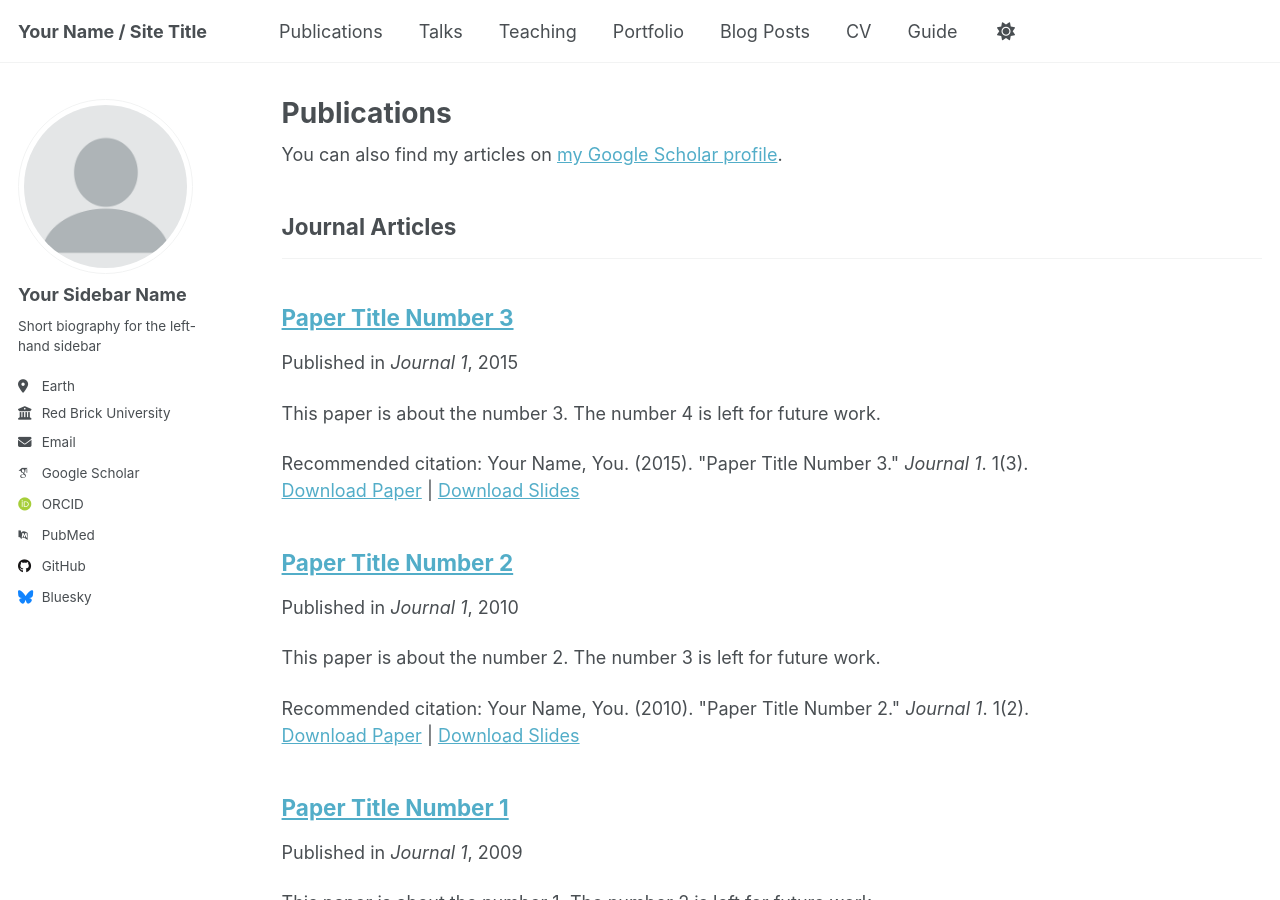
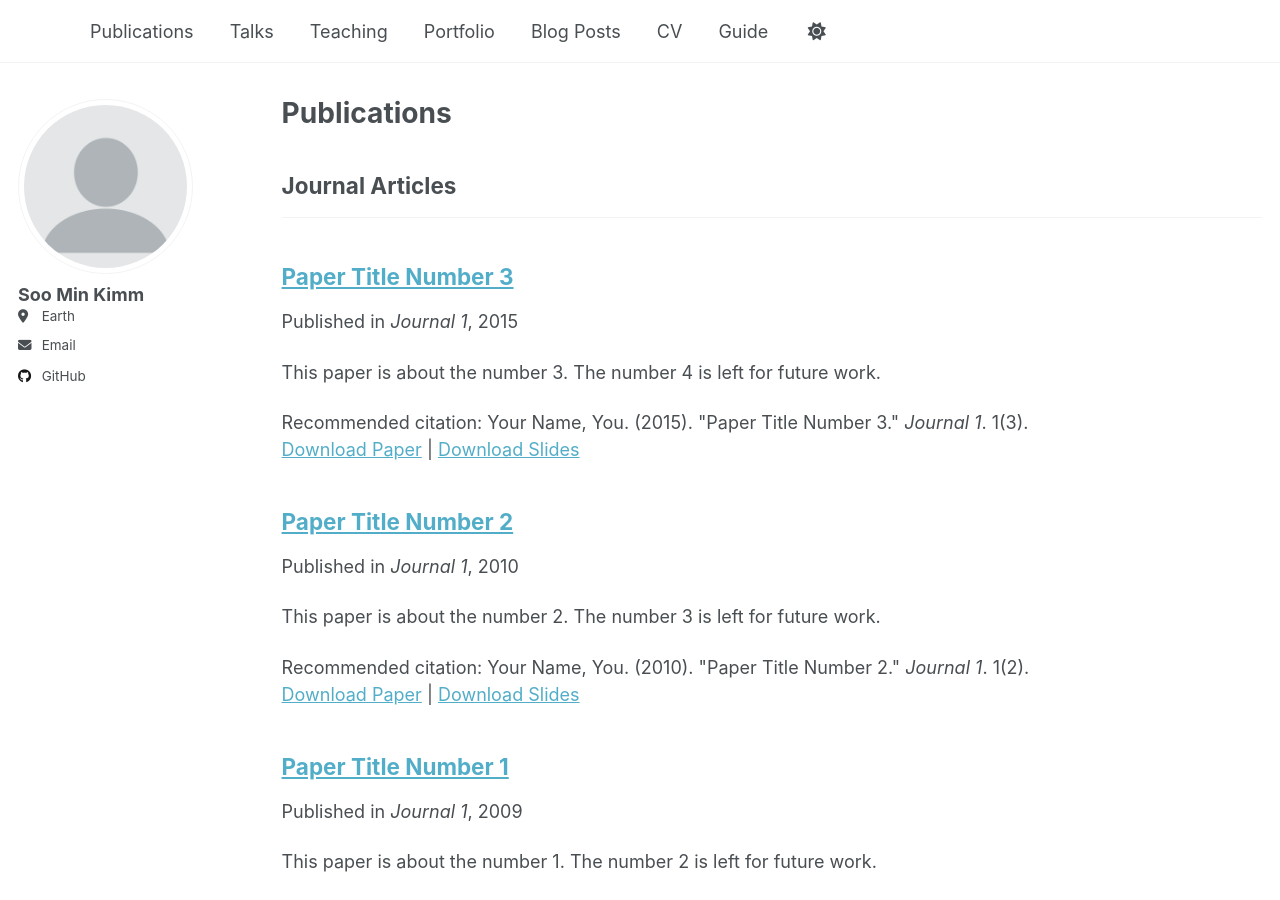
Before and after one commit to somnio-kimm/somnio-kimm.github.io, a Jekyll site: the page built from _pages/publications.html, in a window 1280 px wide and 900 px high. Built offline with Jekyll 4.4.1, drawn with Linux system fonts in a browser that asks for light colours; some web fonts are replaced.

Commit message:
Update _config.yml

```diff
--- a/_config.yml
+++ b/_config.yml
@@ -9,13 +9,13 @@
 # Basic Site Settings
 locale                   : "en-US"
 site_theme               : "default"
-title                    : "Your Name / Site Title"
+title                    : ""
 title_separator          : "-"
 name                     : &name "Your Name"
 description              : &description "personal description"
-url                      : https://academicpages.github.io # the base hostname & protocol for your site e.g. "https://[your GitHub username].github.io" or if you already have some other page hosted on Github then use "https://[your GitHub username].github.io/[Your Repo Name]"
+url                      : https://somnio-kimm.github.io # the base hostname & protocol for your site e.g. "https://[your GitHub username].github.io" or if you already have some other page hosted on Github then use "https://[your GitHub username].github.io/[Your Repo Name]"
 baseurl                  : "" # the subpath of your site, e.g. "/blog"
-repository               : "academicpages/academicpages.github.io"
+repository               : "somnio-kimm/somnio-kimm.github.io"
 
 # Site Author - The following control what appear as part of the author content on the side bar.
 #               If a field is blank the icon and link will not appear, otherwise it will be shown.
@@ -23,35 +23,35 @@
 author:
   # Biographic information
   avatar           : "profile.png"
-  name             : "Your Sidebar Name"
+  name             : "Soo Min Kimm"
   pronouns         : # example: "she/her"
-  bio              : "Short biography for the left-hand sidebar"
+  bio              : #"Short biography for the left-hand sidebar"
   location         : "Earth"
-  employer         : "Red Brick University"
-  uri              : # URL
-  email            : "none@example.org"
+  #employer         : "Red Brick University"
+  #uri              : # URL
+  email            : "somnio.kimm@gmail.com"
 
   # Academic websites
-  academia         : # URL
-  arxiv            : # URL - Update with the correct link to your profile
-  googlescholar    : "https://scholar.google.com/citations?user=PS_CX0AAAAAJ"
-  impactstory      : # URL
-  orcid            : "http://orcid.org/yourorcidurl"
-  semantic         : # URL
-  pubmed           : "https://www.ncbi.nlm.nih.gov/pubmed/?term=john+snow"
-  researchgate     : # URL
-  scopus           : # URL
+  #academia         : # URL
+  #arxiv            : # URL - Update with the correct link to your profile
+  #googlescholar    : "https://scholar.google.com/citations?user=PS_CX0AAAAAJ"
+  #impactstory      : # URL
+  #orcid            : "http://orcid.org/yourorcidurl"
+  #semantic         : # URL
+  #pubmed           : "https://www.ncbi.nlm.nih.gov/pubmed/?term=john+snow"
+  #researchgate     : # URL
+  #scopus           : # URL
 
   # Repositories and software development
-  bitbucket        : # Username - Update with your username on the site
-  codepen          : # Username
-  dribbble         : # Username
-  github           : "academicpages"
-  kaggle           : # Username
-  stackoverflow    : # User number or user number and name (i.e., use "1" or "1/jeff-atwood")
+  #bitbucket        : # Username - Update with your username on the site
+  #codepen          : # Username
+  #dribbble         : # Username
+  github           : "somnio-kimm"
+  #kaggle           : # Username
+  #stackoverflow    : # User number or user number and name (i.e., use "1" or "1/jeff-atwood")
 
   # Social media
-  bluesky          : "bsky.app" # Replace this with you Bluesky username
+  bluesky          : # Replace this with your Bluesky username
   facebook         : # Username
   flickr           : # Username
   foursquare       : # Username
@@ -69,12 +69,8 @@
   telegram         : # URL
   tumblr           : # Username
   twitter          : # Username for X / Twitter
-  vine             : # Username
-  weibo            : # Username
   wikipedia        : # Username
-  xing             : # Username
   youtube          : # Username
-  zhihu            : # Username
 
 # Publication Category - The following the list of publication categories and their headings
 publication_category:
```
